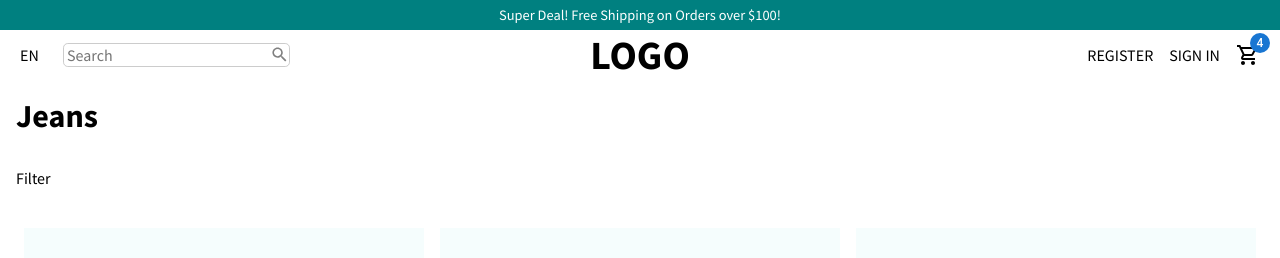
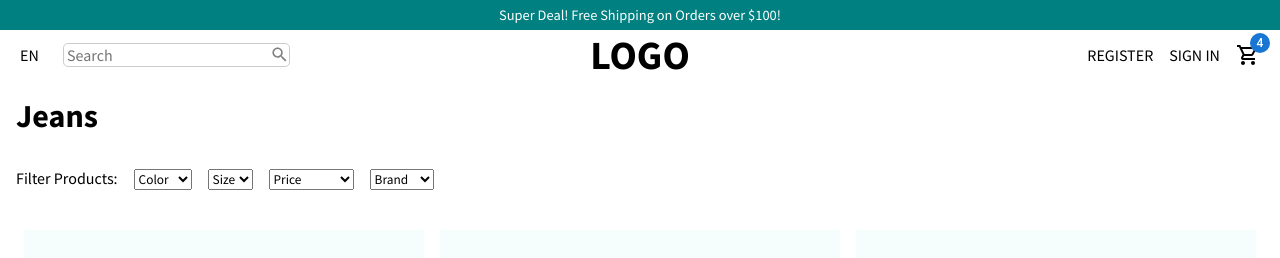
Before and after one commit to zeetaengrg/e-commerce-clothing-shop, a React (Create React App) app in the folder react-ui/: page / in a window 1280 px wide. Shown: the top 258 px of the page. Built offline with nearby package versions, Linux system fonts and the light colour scheme; the HTML template or start-up script is replaced by a standard one.

Commit message:
refactor

```diff
--- a/react-ui/src/components/Products.jsx
+++ b/react-ui/src/components/Products.jsx
@@ -36,8 +36,8 @@ const Container = styled.div`
 
 const Circle = styled.div`
     background-color: white;
-    width: 200px;
-    height: 200px;
+    width: 250px;
+    height: 250px;
     border: none;
     border-radius: 50%;
     position: absolute;
--- a/react-ui/src/data.js
+++ b/react-ui/src/data.js
@@ -118,6 +118,37 @@ export const maleJackets = [
     }
 ];
 
+export const maleSuits = [
+    {
+        id: 1,
+        img: "https://i.ibb.co/rwKCtct/suit1.png"
+    },
+    {
+        id: 2,
+        img: "https://i.ibb.co/3z6pD9k/suit2.png"
+    },
+    {
+        id: 3,
+        img: "https://i.ibb.co/ynQHcmZ/suit3.png"
+    },
+    {
+        id: 4,
+        img: "https://i.ibb.co/ts5Zt9z/suit4.png"
+    },
+    {
+        id: 5,
+        img: "https://i.ibb.co/Y3BSG4g/suit5.png"
+    },
+    {
+        id: 6,
+        img: "https://i.ibb.co/gtgkPSG/suit6.png"
+    },
+    {
+        id: 7,
+        img: "https://i.ibb.co/kJcKdzY/suit7.png"
+    }
+];
+
 export const femalePants = [
     {
         id: 1,
--- a/react-ui/src/pages/ProductList.jsx
+++ b/react-ui/src/pages/ProductList.jsx
@@ -3,8 +3,10 @@ import styled from 'styled-components';
 import Announcements from '../components/Announcements';
 import MaleJackets from '../components/MaleJackets';
 import MaleJeans from '../components/MaleJeans';
+import MaleSuits from '../components/MaleSuits';
 import MaleTshirts from '../components/MaleTshirts';
 import Navbar from '../components/Navbar';
+import FooterSection from '../components/FooterSection';
 
 const Container = styled.div`
 
@@ -24,6 +26,18 @@ const Filter = styled.div`
 
 `;
 
+const FilterText = styled.span`
+    margin-right: 1rem;
+`;
+
+const Select = styled.select`
+    margin-right: 1rem;
+`;
+
+const Options = styled.option`
+
+`;
+
 const ProductList = () => {
     return (
         <React.Fragment>
@@ -34,11 +48,52 @@ const ProductList = () => {
                     Jeans
                 </Title>
                 <FilterContainer>
-                    <Filter>Filter</Filter>
+                    <Filter>
+                        <FilterText>
+                            Filter Products:
+                        </FilterText>
+                        <Select>
+                            <Options disabled selected>Color</Options>
+                            <Options>Red</Options>
+                            <Options>Blue</Options>
+                            <Options>Green</Options>
+                            <Options>Black</Options>
+                            <Options>White</Options>
+                            <Options>Yellow</Options>
+                        </Select>
+                        <Select>
+                            <Options disabled selected>Size</Options>
+                            <Options>XS</Options>
+                            <Options>S</Options>
+                            <Options>M</Options>
+                            <Options>L</Options>
+                            <Options>XL</Options>
+                            <Options>XXL</Options>
+                        </Select>
+                        <Select>
+                            <Options disabled selected>Price</Options>
+                            <Options>$0 - $50</Options>
+                            <Options>$50 - $100</Options>
+                            <Options>$100 - $150</Options>
+                            <Options>$150 - $200</Options>
+                            <Options>$200 - $250</Options>
+                            <Options>$250 - $300</Options>
+                        </Select>
+                        <Select>
+                            <Options disabled selected>Brand</Options>
+                            <Options>Adidas</Options>
+                            <Options>Nike</Options>
+                            <Options>Puma</Options>
+                            <Options>Reebok</Options>
+                            <Options>Vans</Options>
+                        </Select>
+                    </Filter>
                 </FilterContainer>
-                <MaleJeans />
+                {/* <MaleJeans /> */}
                 {/* <MaleJackets /> */}
                 {/* <MaleTshirts /> */}
+                <MaleSuits />
+                <FooterSection />
             </Container>
         </React.Fragment>
     )
```
